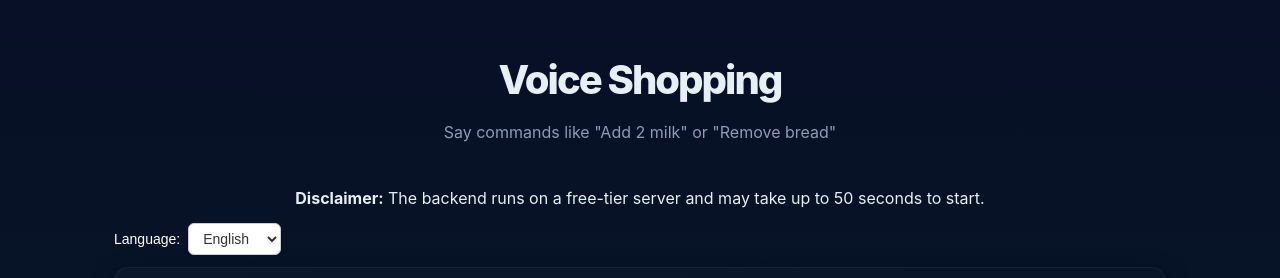
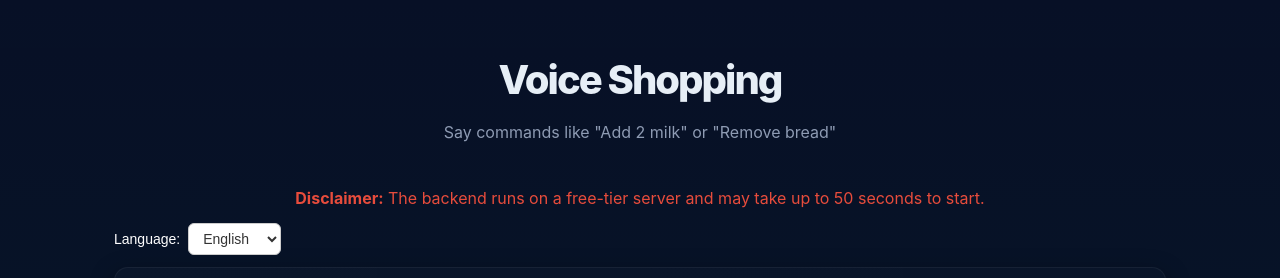
Before and after one commit to Kanishkpdy/Voice_Command_Shopping_Assistant, a React (Vite) app in the folder frontend/: page / in a window 1280 px wide. Shown: the top 278 px of the page. Built offline with nearby package versions, Linux system fonts and the light colour scheme; no server answers.

Commit message:
Final Commit

```diff
--- a/frontend/src/App.css
+++ b/frontend/src/App.css
@@ -346,3 +346,6 @@ html,
   border-color: #007bff;
   box-shadow: 0 0 4px rgba(0, 123, 255, 0.4);
 }
+.disc{
+  color: #e74c3c;
+}
--- a/frontend/src/App.jsx
+++ b/frontend/src/App.jsx
@@ -178,7 +178,7 @@ export default function App() {
         <h1>Voice Shopping</h1>
         <p className="sub">Say commands like "Add 2 milk" or "Remove bread"</p>
       </header>
-    <center><p><strong>Disclaimer:</strong> The backend runs on a free-tier server and may take up to 50 seconds to start.</p></center>
+    <center><p class="disc"><strong>Disclaimer:</strong> The backend runs on a free-tier server and may take up to 50 seconds to start.</p></center>
 
 
 
```
